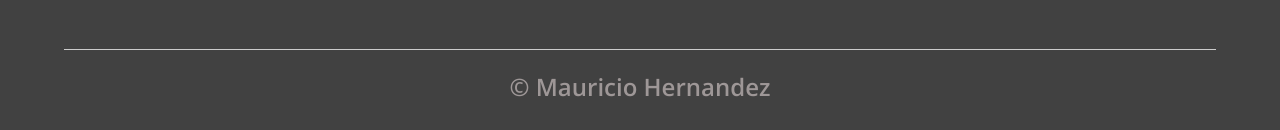
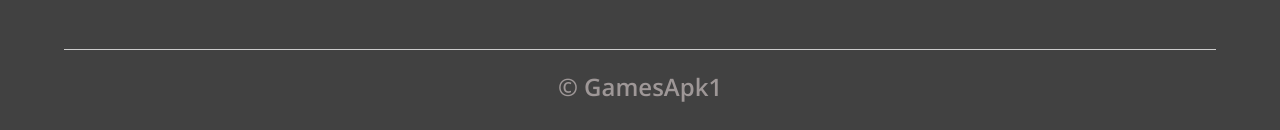
Before and after one commit to GamesApk1/Naruto-Shippuden-Apk, a plain HTML site: page index.html in a window 1280 px wide. Shown: the part 1327-1457 px from the top of the page. Drawn offline with nearby package versions, Linux system fonts and the light colour scheme.

Commit message:
Update index.html

```diff
--- a/index.html
+++ b/index.html
@@ -56,7 +56,7 @@
                 <p>crr 123a#132-37</p>
             </div>
         </div>
-        <h2 class="titulo-final">&copy; Mauricio Hernandez</h2>
+        <h2 class="titulo-final">&copy; GamesApk1</h2>
     </footer>
 </body>
 
```
